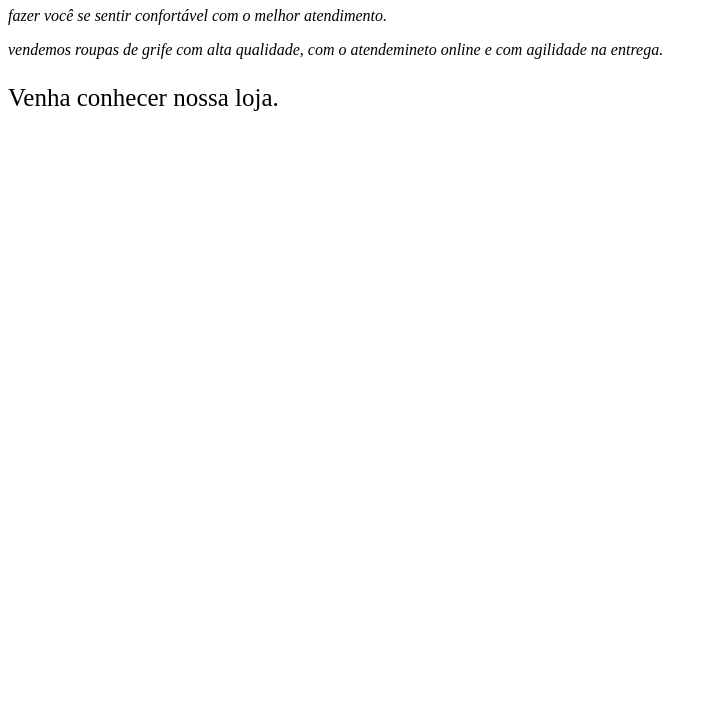
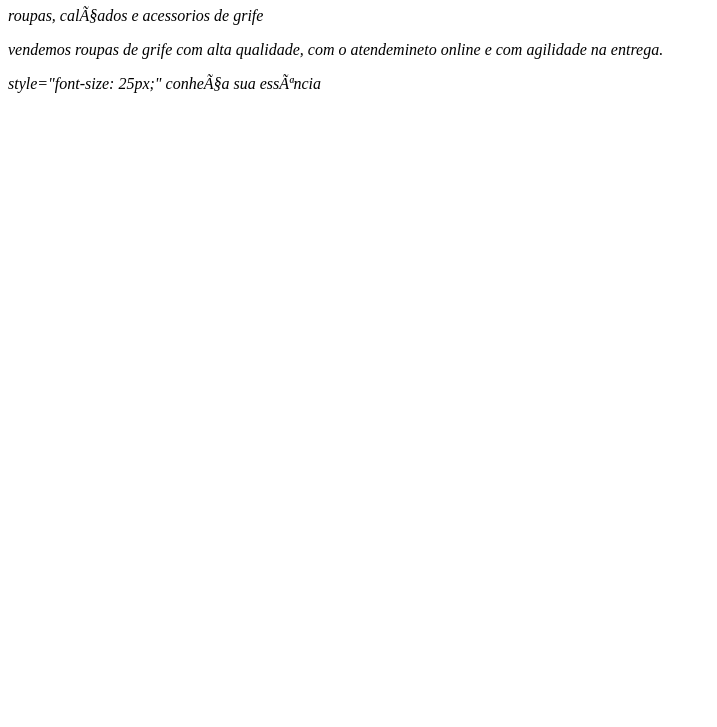
Before and after one commit to imvitoria/Tancredo-1B-PensamentoComputacional, a plain HTML site: page index.html in a window 1280 px wide. Shown: the part 73-800 px from the top of the page, without its empty margins (0-717 px from the left). Drawn offline with Linux system fonts and the light colour scheme.

Commit message:
atualizando cor

```diff
--- a/index.html
+++ b/index.html
@@ -1,18 +1,19 @@
 <!DOCTYPE html>
-<html>
-<head>
+<html lang="pt-br">
+<head
     <meta charset='utf-8'>
-    <meta http-equiv='X-UA-Compatible' content='IE=edge'>
+
     <title> Adallya</title>
 
 </head>
 <body>
 <h1>Adallya</h1>
 
-<p> <em> fazer você se sentir confortável com o melhor atendimento.</em> </p>
+<p><em> roupas, calçados e acessorios de grife </em></p>
 
-<p> <em>vendemos roupas de grife com alta qualidade, com o atendemineto online e com agilidade na entrega.</em> </p>
+<p><em>vendemos roupas de grife com alta qualidade, com o atendemineto online e com agilidade na entrega.</em></p>
 
-<p style="font-size: 25px;" <em> Venha conhecer nossa loja. </em> </p>
+<p><em/p> style="font-size: 25px;" <em> conheça sua essência </em></p>
+
 </body>
 </html>
--- /dev/null
+++ b/style.css
@@ -0,0 +1,3 @@
+body{
+    background: #e8f3fe;
+}
```
